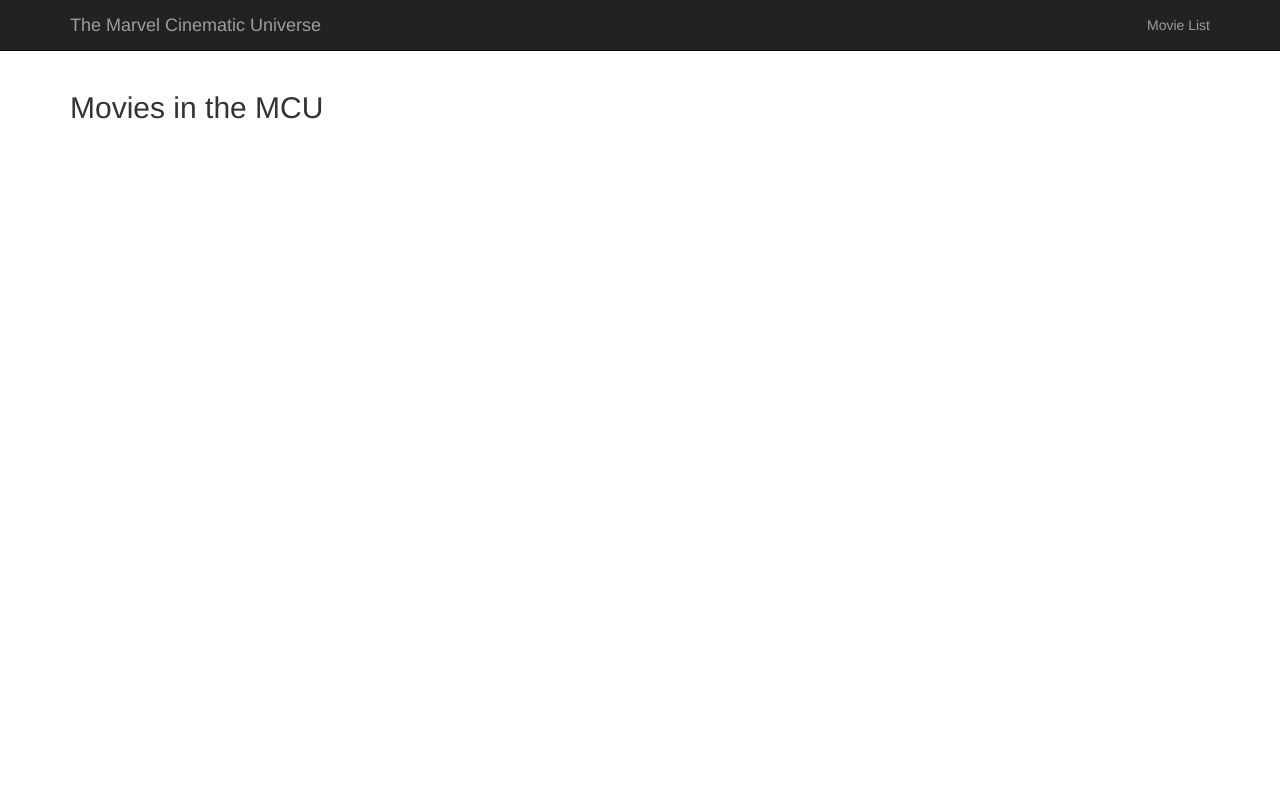
After one commit to mlpeters12/project-mcu, a Flask app: page /movie_list in a window 1280 px wide. The commit adds this page. Run offline with Flask 2, Linux system fonts and the light colour scheme; data that the repository does not hold is empty; some libraries are stand-ins or nearby versions.

Commit message:
created movie_list page that show all movies with name, id, and release_date (image to come), starting on movie details page

```diff
--- a/server.py
+++ b/server.py
@@ -1,39 +1,52 @@
-"""FINAL PROJECTS."""
+"""FINAL PROJECT."""
 
 from jinja2 import StrictUndefined
-
 from flask import Flask, render_template, redirect, request, flash, session
+from model import Movie, connect_to_db, db
 from flask_debugtoolbar import DebugToolbarExtension
-
 import requests
-
-
 
 
 app = Flask(__name__)
 
-# Required to use Flask sessions and the debug toolbar
 app.secret_key = "marvelpie"
 
-# Normally, if you use an undefined variable in Jinja2, it fails silently.
-# This is horrible. Fix this so that, instead, it raises an error.
 app.jinja_env.undefined = StrictUndefined
 
 
-@app.route('/')
+@app.route("/")
 def index():
     """Homepage."""
 
     return render_template("homepage.html")
 
 
+@app.route("/movie_list")
+def list_movies():
+    """Return page showing all movies in the marvel cinematic universe"""
+
+
+    movies = db.session.query(Movie.movie_name, Movie.movie_id, Movie.description, Movie.release_date, Movie.image).order_by(Movie.release_date).all()
+
+    return render_template("movie_list.html",
+                            movies=movies)
+
+@app.route("/movie/<int:movie_id>")
+def show_movie(movie_id):
+    """Return page showing the details of a selected movie.
+    Show info about a movie.
+    """
+
+    print movie_name
+    return render_template("movie_details.html")
+
+
 
 if __name__ == "__main__":
-    # We have to set debug=True here, since it has to be True at the point
-    # that we invoke the DebugToolbarExtension
     app.debug = True
 
-    # Use the DebugToolbar
+    connect_to_db(app)
+
     DebugToolbarExtension(app)
 
     app.run()
--- /dev/null
+++ b/templates/base.html
@@ -0,0 +1,44 @@
+<html>
+<head>
+    <link rel="stylesheet"
+          href="http://maxcdn.bootstrapcdn.com/bootstrap/3.3.4/css/bootstrap.css"/>
+    <link rel="stylesheet" href="/static/css/site.css"/>
+</head>
+
+<body>
+
+<div class="navbar navbar-inverse navbar-static-top">
+    <div class="container">
+
+        <div class="navbar-header">
+            <img src="">
+            <a class="navbar-brand" href="/">The Marvel Cinematic Universe</a>
+        </div>
+
+        <div class="navbar-collapse collapse">
+            <ul class="nav navbar-nav navbar-right">
+                <li><a href="">Movie List</a></li>
+            </ul>
+        </div>
+
+    </div>
+</div>
+
+<div class="container">
+
+  <!-- Show flashed messages -->
+  {% with messages = get_flashed_messages() %}
+      {% for message in messages %}
+          <div class="alert alert-warning">{{ message }}</div>
+      {% endfor %}
+  {% endwith %}
+
+  <!-- This is where the main content goes. -->
+  {% block body %}
+      BODY OF PAGE GOES HERE VIA INHERITANCE
+  {% endblock %}
+
+</div>
+
+</body>
+</html>
--- a/templates/homepage.html
+++ b/templates/homepage.html
@@ -14,7 +14,7 @@
 
         <h1>MARVEL CINEMATIC UNIVERSE</h1>
 
-        <a href="" class="btn btn-lg btn-primary">SEARCH</a>
+        <a href="/movie_list" class="btn btn-lg btn-primary">ENTER</a>
 
     </div>
 </div>
--- /dev/null
+++ b/templates/movie_list.html
@@ -0,0 +1,24 @@
+{% extends 'base.html' %}
+
+{% block body %}
+    <h2>Movies in the MCU</h2>
+
+    <div id="movie-list" class="row">
+      {% for movie in movies %}
+          <div class="col-xs-12 col-sm-6 col-md-6 col-lg-4 movie-summary">
+
+              <div class="well">
+                  <h3><a href="/movies/{{ movie.movie_id }}">{{ movie.movie_name }}</a></h3>
+                  <a href="/movies/{{ movie.movie_id }}">
+                      <img src="{{ movie.image }}" class="img-circle">
+                  </a>
+
+                  <div class="released_at">{{ movie.release_date }}</div>
+                  <a class="btn btn-primary" href="/movies/{{ movie.movie_id }}">Details</a>
+              </div>
+
+          </div>
+      {% endfor %}
+    </div>
+
+{% endblock %}
```
Also changed, not shown: seed.py (+3 -15 lines), static/site.css (added, +32 -0 lines), templates/movie_details.html (added, +22 -0 lines), static/img/Marvel-logo.png (added), static/img/ironman.jpg (added), 2 other files.
